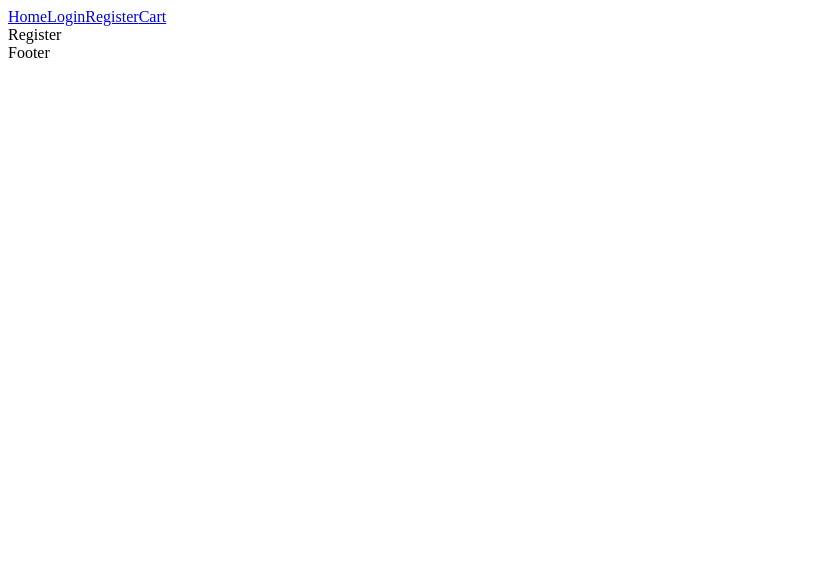
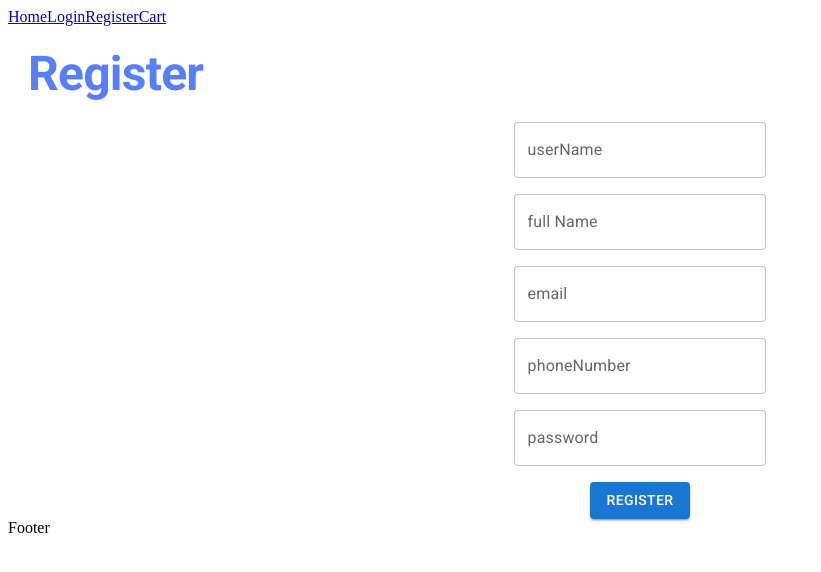
Before and after one commit to OmarMoayad/e-commerce, a React (Vite) app: page /register in a window 1280 px wide. Shown: the top 572 px of the page, without its empty margins (0-821 px from the left). Built offline with nearby package versions, Linux system fonts and the light colour scheme; no server answers.

Commit message:
register page and axios instance

```diff
--- /dev/null
+++ b/src/API/axiosInstance.js
@@ -0,0 +1,10 @@
+import axios from "axios";
+
+const axiosInstance = axios.create({
+    baseURL: `${import.meta.env.VITE_BURL}`,
+    headers: {
+        "Accept-Language": "en",
+    },
+})
+
+export default axiosInstance;
--- a/src/main.jsx
+++ b/src/main.jsx
@@ -1,5 +1,9 @@
 import { StrictMode } from 'react'
 import { createRoot } from 'react-dom/client'
+import '@fontsource/roboto/300.css';
+import '@fontsource/roboto/400.css';
+import '@fontsource/roboto/500.css';
+import '@fontsource/roboto/700.css';
 import './index.css'
 import App from './App.jsx'
 
--- a/src/pages/Register/Register.jsx
+++ b/src/pages/Register/Register.jsx
@@ -1,7 +1,38 @@
-import React from 'react'
+import React from 'react';
+import Box from '@mui/material/Box';
+import Typography from '@mui/material/Typography';
+import TextField from '@mui/material/TextField';
+import { useForm } from 'react-hook-form';
+import Button from '@mui/material/Button';
+import axios from 'axios';
+import axiosInstance from '../../API/axiosinstance';
 
 export default function Register() {
+  const { register, handleSubmit } = useForm();
+
+  const RegisterForm = async (data) => {
+    try {
+      const response = await axiosInstance.post(`/auth/Account/Register`, data);
+      console.log(response);
+    } catch (err) {
+      console.log(err);
+    }
+  };
+
   return (
-    <div>Register</div>
-  )
+    <Box component="section" className="registerPage">
+      <Typography component="h1" variant="h1" sx={{ fontSize: "48px", fontWeight: "bold", margin: "20px", color: "#567effff" }} >
+        Register
+      </Typography>
+
+      <Box onSubmit={handleSubmit(RegisterForm)} component="form" sx={{ marginTop: 2, display: 'flex', justifyContent: "center", alignItems: "center", flexDirection: 'column', gap: 2}}>
+        <TextField  {...register('userName')} sx={{width: "20%"}} label="userName" variant="outlined" />
+        <TextField  {...register('fullName')} sx={{width: "20%"}} label="full Name" variant="outlined" />
+        <TextField  {...register('email')} sx={{width: "20%"}} label="email" variant="outlined" />
+        <TextField  {...register('phoneNumber')} sx={{width: "20%"}} label="phoneNumber" variant="outlined" />
+        <TextField  {...register('password')} sx={{width: "20%"}} label="password" variant="outlined" />
+        <Button variant="contained" type="submit">Register</Button>
+      </Box>
+    </Box>
+  );
 }
```
Also changed, not shown: package.json (+8 -0 lines), 1 other file (tests, documents, lock files or other folders).
